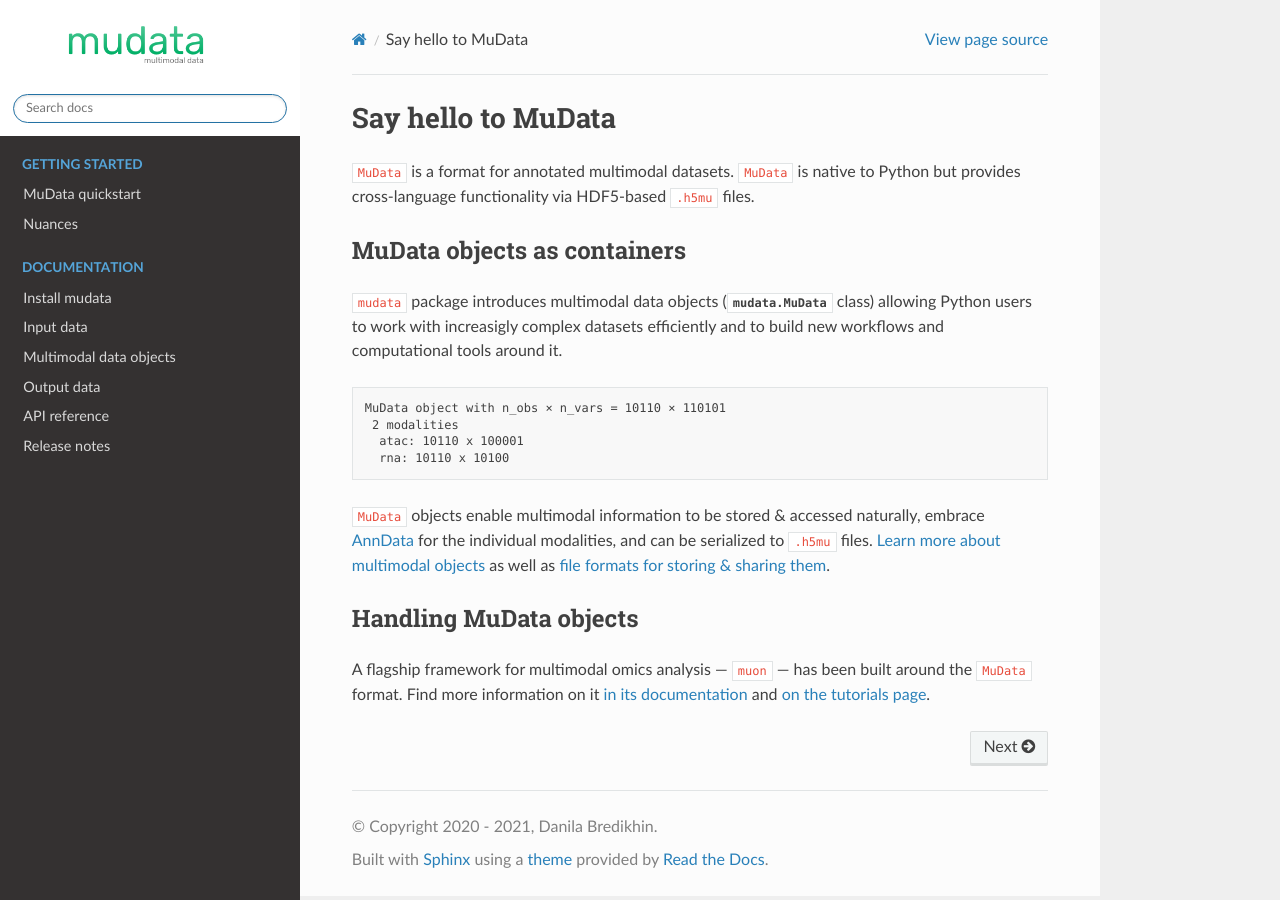
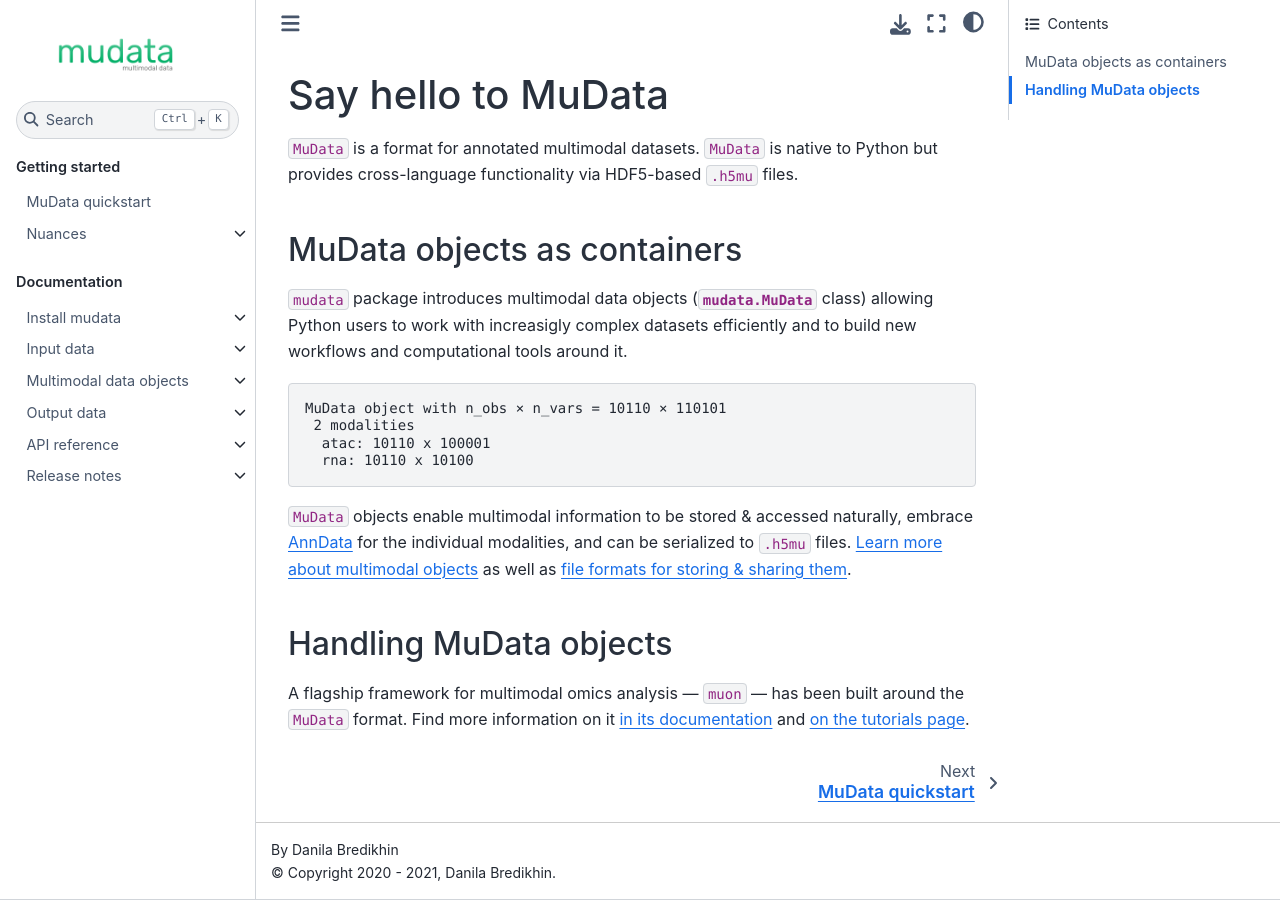
Before and after one commit to scverse/mudata, a Sphinx documentation site: the page built from docs/source/index.rst, in a window 1280 px wide. Built offline with Sphinx 7.4.7 and the Sphinx Book theme 1.1.4, drawn with Linux system fonts in a browser that asks for light colours; pages that are not in the unit, such as notebooks, are missing from menus.

Commit message:
Use sphinx_book_theme for documentation

```diff
--- a/docs/source/conf.py
+++ b/docs/source/conf.py
@@ -39,7 +39,6 @@ extensions = [
     "sphinx_automodapi.automodapi",
     "sphinx.ext.autosectionlabel",
     "sphinx.ext.mathjax",
-    "sphinx_rtd_theme",
     "nbsphinx",
 ]
 autosectionlabel_prefix_document = True
@@ -67,9 +66,7 @@ exclude_patterns = []
 
 # The theme to use for HTML and HTML Help pages.  See the documentation for
 # a list of builtin themes.
-#
-# html_theme = 'alabaster'
-html_theme = "sphinx_rtd_theme"
+html_theme = "sphinx_book_theme"
 
 # Add any paths that contain custom static files (such as style sheets) here,
 # relative to this directory. They are copied after the builtin static files,
--- a/pyproject.toml
+++ b/pyproject.toml
@@ -27,7 +27,7 @@ requires = [
 [tool.flit.metadata.requires-extra]
 docs = [
     "sphinx >= 4.0",
-    "sphinx-rtd-theme",
+    "sphinx-book-theme",
     "readthedocs-sphinx-search",
     "nbsphinx",
     "sphinx_automodapi"
```
